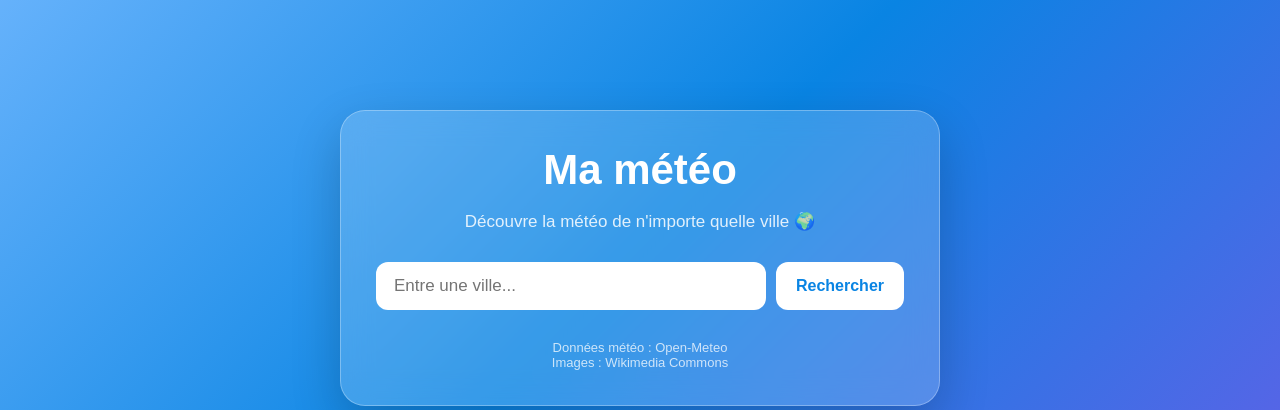
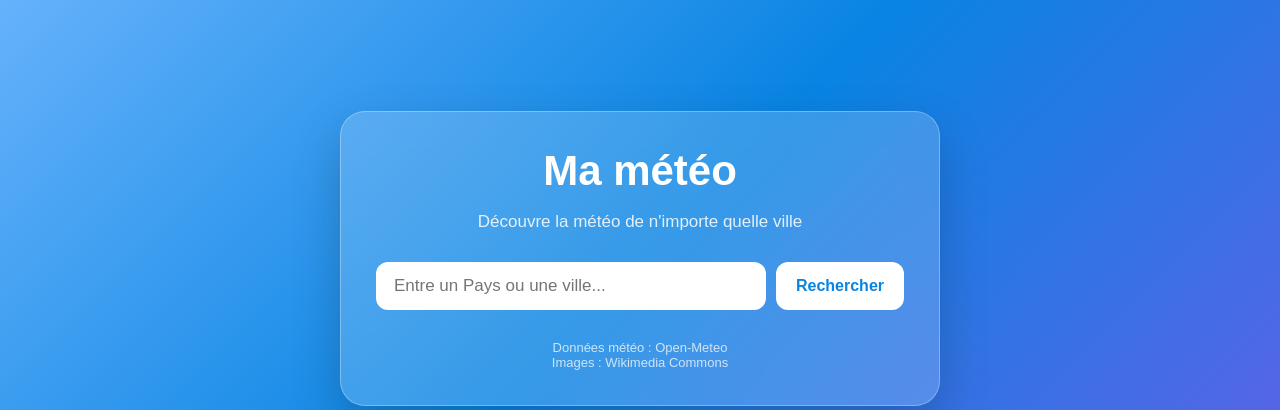
Before and after one commit to Kyero2910/mameteo, a Flask app: page / in a window 1280 px wide. Shown: the part 142-552 px from the top of the page. Run offline with Flask 3, Linux system fonts and the light colour scheme.

Commit message:
index.html

```diff
--- a/templates/index.html
+++ b/templates/index.html
@@ -190,7 +190,7 @@
         <h1> Ma météo</h1>
 
         <p class="sous-titre">
-            Découvre la météo de n'importe quelle ville 🌍
+            Découvre la météo de n'importe quelle ville
         </p>
 
 
@@ -199,7 +199,7 @@
             <input
                 type="text"
                 name="ville"
-                placeholder="Entre une ville..."
+                placeholder="Entre un Pays ou une ville..."
                 required
             >
 
```
